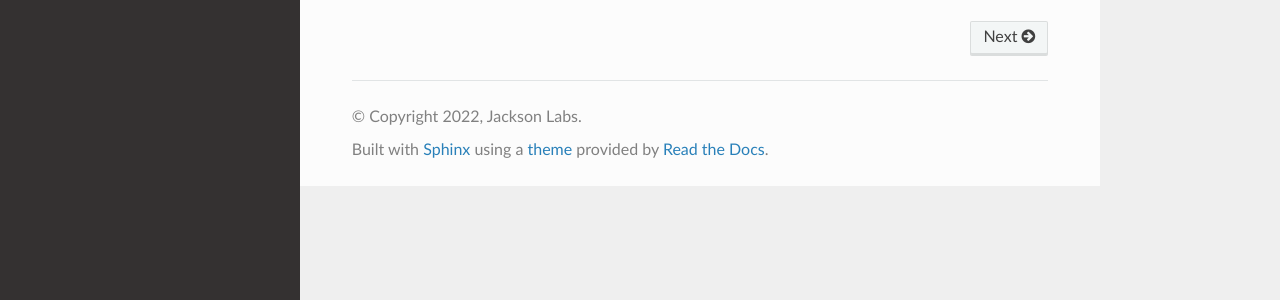
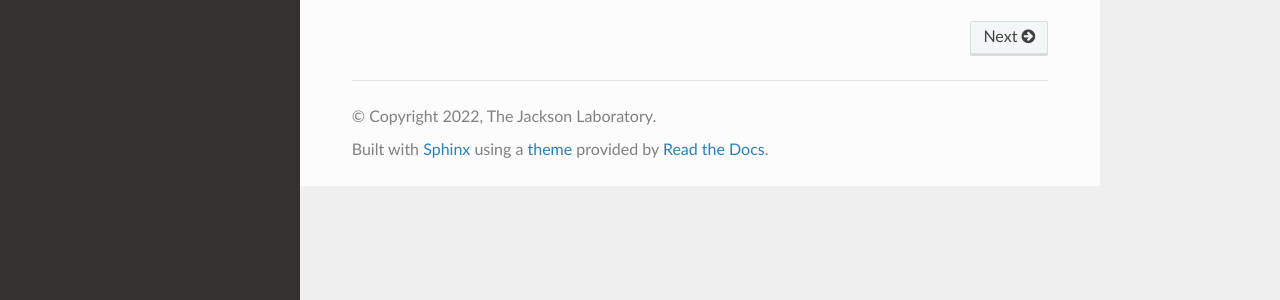
Before and after one commit to KumarLabJax/JABS-behavior-classifier, a Sphinx documentation site: the page built from docs/source/index.rst, in a window 1280 px wide. Shown: the part 584-884 px from the top of the page. Built offline with Sphinx 7.4.7 and the Read the Docs theme 2.0.0, drawn with Linux system fonts in a browser that asks for light colours.

Commit message:
Update conf.py

```diff
--- a/docs/source/conf.py
+++ b/docs/source/conf.py
@@ -3,7 +3,7 @@
 # -- Project information
 
 project = 'JABS'
-copyright = '2022, Jackson Labs'
+copyright = '2022, The Jackson Laboratory'
 author = 'KumarLab'
 
 release = '0.1'
```
